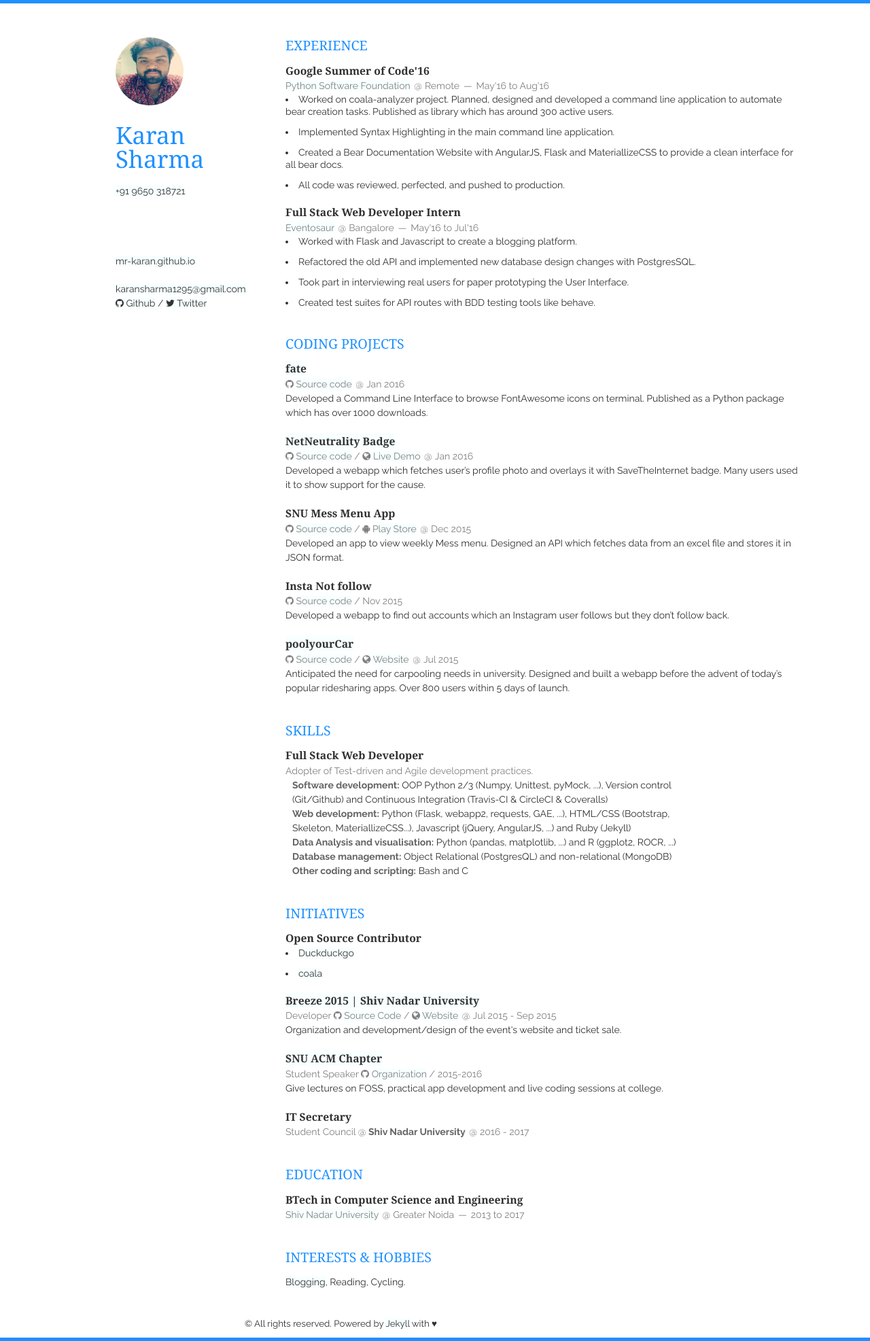
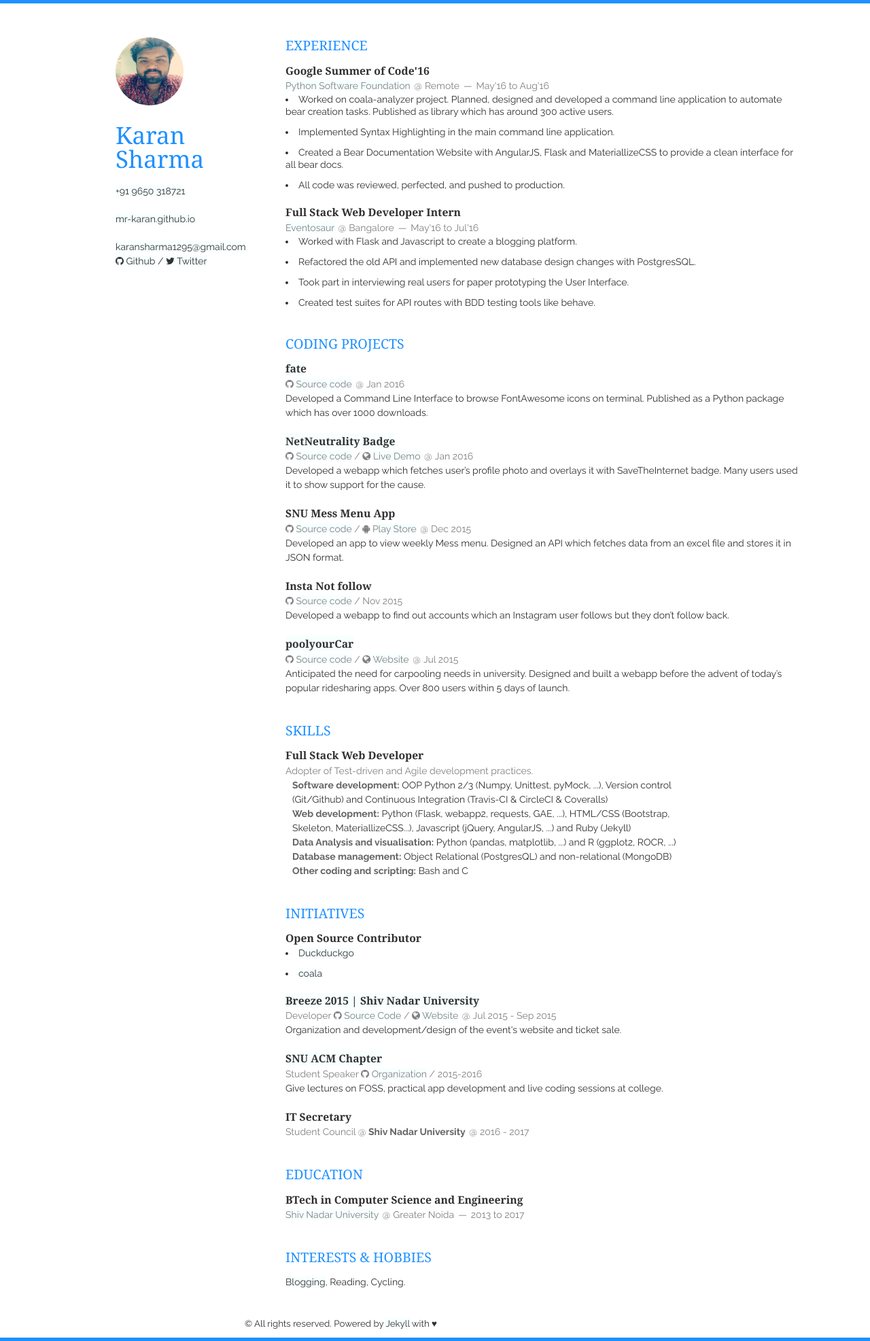
Before and after one commit to mr-karan/resume, a Jekyll site: the page built from index.html, in a window 1280 px wide. Shown: the whole page at 68% size. Built offline with Jekyll 4.4.1, drawn with Linux system fonts in a browser that asks for light colours; nearby versions of some CDN libraries; Markdown is read by kramdown in place of the engine named in the settings.

Commit message:
remove address

```diff
--- a/_config.yml
+++ b/_config.yml
@@ -1,4 +1,4 @@
-highlighter: pygments
+highlighter: rouge
 markdown: rdiscount
 rdiscount:
   extensions: [smart]
--- a/_layouts/layout.html
+++ b/_layouts/layout.html
@@ -30,13 +30,6 @@
         <p>
             <a href="{{ site.tel_full }}">{{ site.tel }}</a>
         </p>
-        <address>
-            <a href="{{ site.google_maps }}">
-                {{ site.address }}<br/>
-                {{ site.postcode }} {{ site.city }}<br/>
-                {{ site.country }}
-            </a>
-        </address>
         <p>
             <a href="http://{{ site.website }}">{{ site.website }}</a><br/>
         </p>
```
